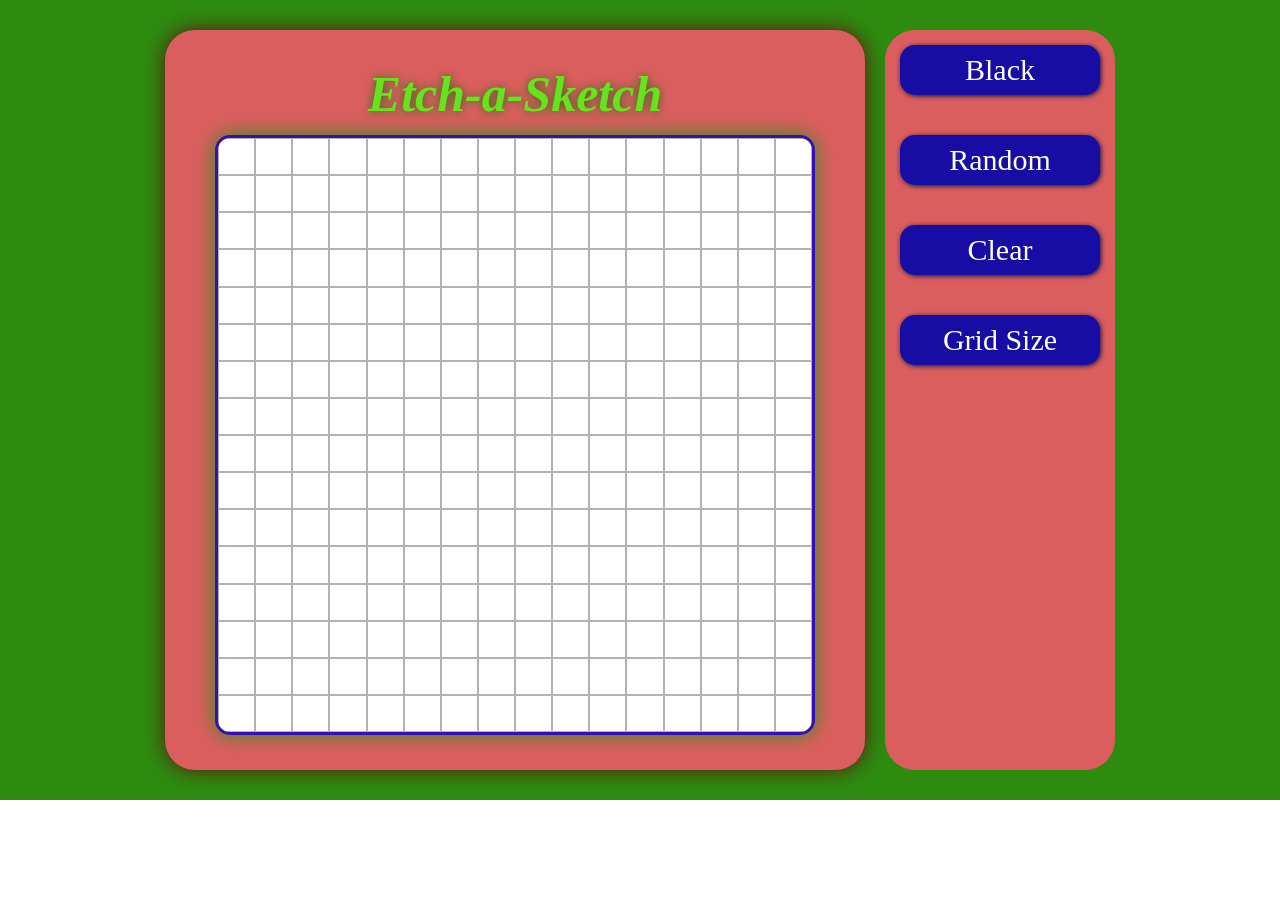
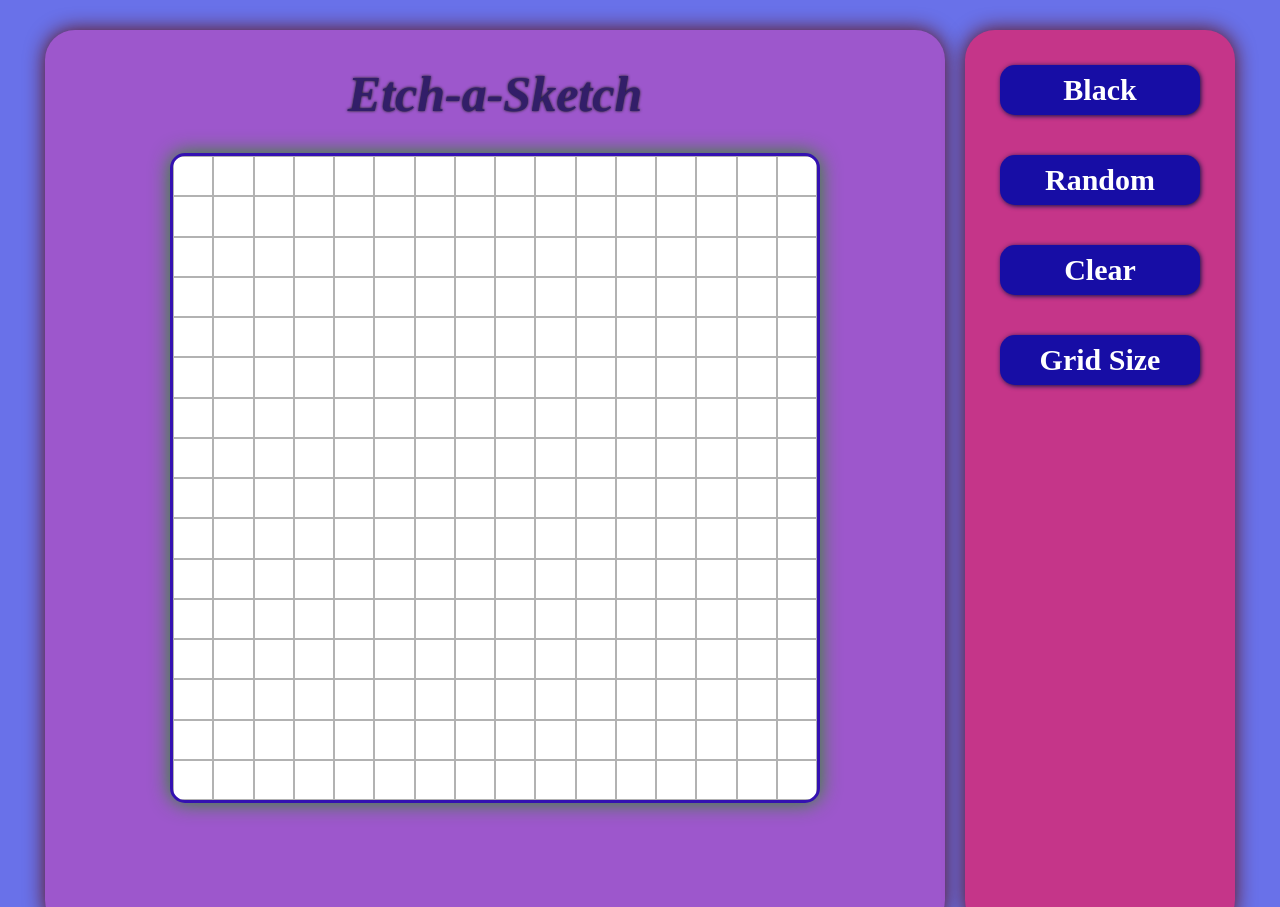
Before and after one commit to damirios/Etch-a-Sketch, a plain HTML site: page index.html in a window 1280 px wide. Shown: the top 907 px of the page. Before the commit the page ends 800 px from the top, so only its background shows below. Drawn offline with Linux system fonts and the light colour scheme.

Commit message:
Fixed size problems in style.css

```diff
--- a/style.css
+++ b/style.css
@@ -32,34 +32,37 @@ input, button, textarea, select {
 /*Обнуление завершено */
 .wrapper {
     padding: 30px;
-    width: 100%;
-    height: 100%;
-    background-color: rgb(45, 139, 16);
+    min-width: 100%;
+    min-height: 100%;
+    background-color: rgb(105, 113, 233);
     display: flex;
     justify-content: center;
     column-gap: 20px;
+    box-shadow: 0 0 15px rgb(26, 75, 11);
 }
 
 .container {
-    flex: 0 0 700px;
-    background-color: rgb(219, 94, 94);
-    height: 100%;
+    flex: 0 0 900px;
+    background-color: rgb(157, 87, 204);
+    height: 900px;
     padding: 35px 50px;
     border-radius: 30px;
     display: flex;
     flex-direction: column;
-    justify-content: space-between;
+    gap: 30px;
     box-shadow: 0 0 20px rgb(95, 16, 16);
 }
 
 .buttons {
     flex: 0 0 150px;
-    background-color: rgb(219, 94, 94);
+    height: 900px;
+    background-color: rgb(197, 53, 137);
     border-radius: 30px;
-    padding: 15px;
+    padding: 35px;
     display: flex;
     flex-direction: column;
     row-gap: 40px;
+    box-shadow: 0 0 20px rgb(95, 16, 16);
 }
 
 .container__info {
@@ -70,7 +73,9 @@ input, button, textarea, select {
 }
 
 .container__playbox {
-    flex: 0 0 600px;
+    flex: 0 0 650px;
+    width: 650px;
+    margin: 0 auto;
     border-radius: 15px;
     border: 3px solid rgb(52, 17, 177);
     overflow: hidden;
@@ -83,8 +88,8 @@ input, button, textarea, select {
     font-size: 50px;
     font-weight: 700;
     font-style: italic;
-    color: rgb(101, 228, 27);
-    text-shadow: 0 0 10px rgb(47, 105, 24);
+    color: rgb(50, 30, 105);
+    text-shadow: 0 0 3px rgb(11, 32, 2);
     text-align: center;
 }
 
@@ -92,6 +97,7 @@ button {
     border: 0;
     color: #fff;
     font-size: 30px;
+    font-weight: 700;
     text-align: center;
     background-color: rgb(23, 13, 165);
     width: 200px;
```
